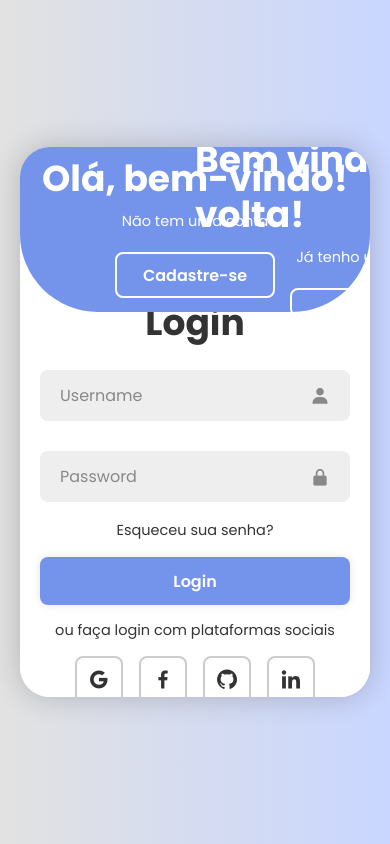
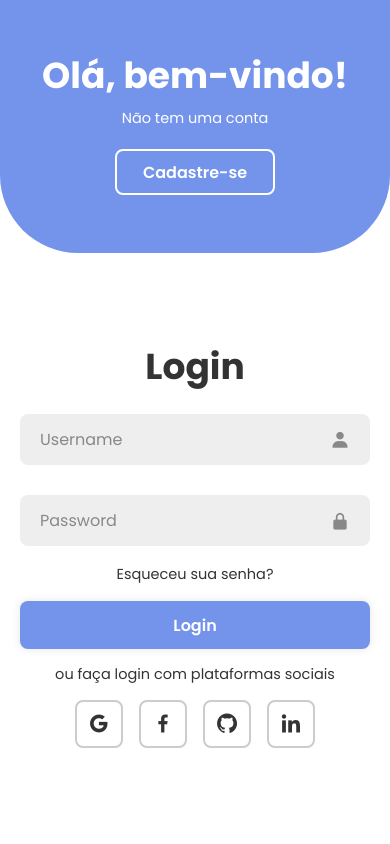
Before and after one commit to GabrielZubioli/responsive-login-screen, a plain HTML site: page index.html in a window 390 px wide. Drawn offline with nearby package versions, Linux system fonts and the light colour scheme.

Commit message:
making-it-responsive

```diff
--- a/style.css
+++ b/style.css
@@ -196,9 +196,15 @@ transition-delay: .6s;
 
 @media screen and (max-width: 650px) {
     .container{
-        height: calc(100vh -40px);
+        margin: 0;
+        height: 100vh ;
+        border-radius: 0px;
     }
-
+    .container h1 {
+        font-size: 36px;
+        margin: -10px 0;
+        text-align: center;
+    }
     .form-box{
         bottom: 0;
         width: 100%;
@@ -241,6 +247,11 @@ transition-delay: .6s;
     .container.active .toggle-panel.toggle-right{
         bottom: 0;
     }
+    .toggle-panel.toggle-right {
+        bottom: 0;
+        right: -100%;
+        transition-delay: .6s;
+    }
 
 }
 @media screen and (max-width: 400px) {
```
